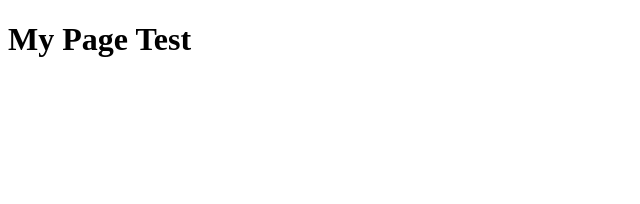
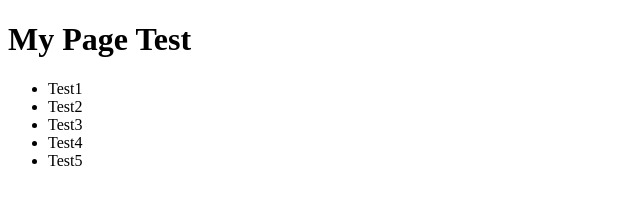
Before and after one commit to amacsjo/DemoTest, a plain HTML site: page index.html in a window 1280 px wide. Shown: the whole page, without its empty margins (0-640 px from the left). Drawn offline with Linux system fonts and the light colour scheme.

Commit message:
modify list

```diff
--- a/index.html
+++ b/index.html
@@ -11,5 +11,12 @@
 <body>
     <h1>My Page Test</h1>
 </body>
+<ul>
+    <li>Test1</li>
+    <li>Test2</li>
+    <li>Test3</li>
+    <li>Test4</li>
+    <li>Test5</li>
+</ul>
 
 </html>
```
